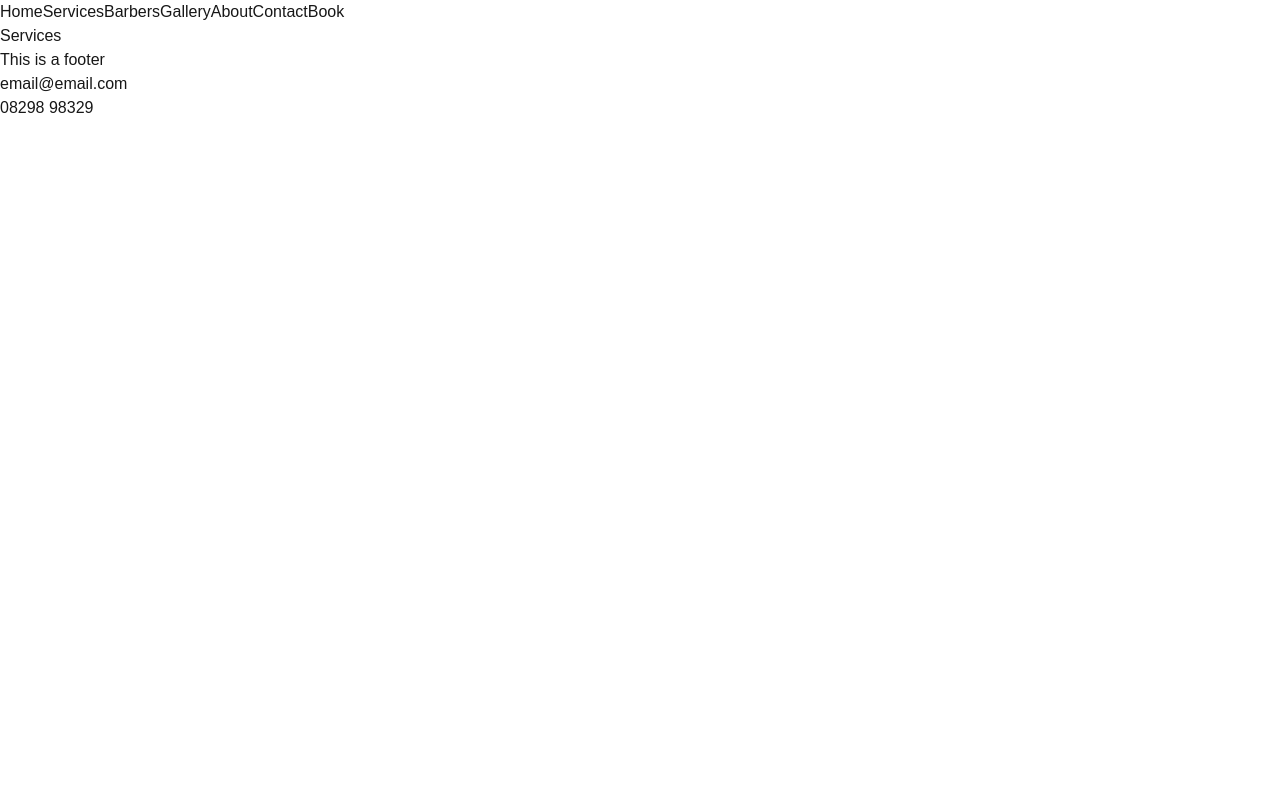
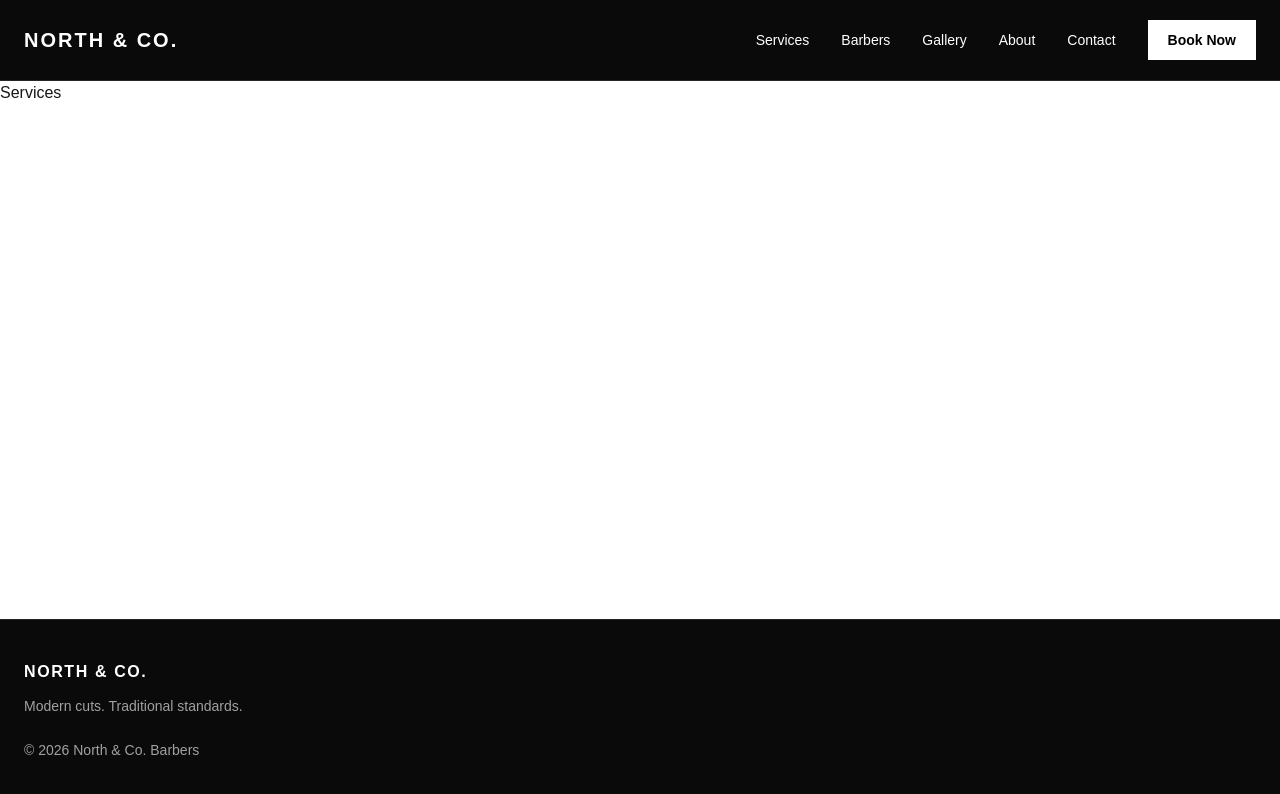
Before and after one commit to Ondrej0/co_barbers_site, a Next.js app: page /services in a window 1280 px wide. Shown: the top 794 px of the page. Built offline with nearby package versions, Linux system fonts and the light colour scheme.

Commit message:
Add styling for navbar and footer

```diff
--- a/src/app/page.tsx
+++ b/src/app/page.tsx
@@ -1,69 +1,21 @@
-import Image from "next/image";
+import Link from 'next/link'
 
 export default function Home() {
   return (
-    <div className="flex flex-col flex-1 items-center justify-center bg-zinc-50 font-sans dark:bg-black">
-      <main className="flex flex-1 w-full max-w-3xl flex-col items-center justify-between py-32 px-16 bg-white dark:bg-black sm:items-start">
-        <Image
-          className="dark:invert h-5 w-[100px]"
-          src="/next.svg"
-          alt="Next.js logo"
-          width={100}
-          height={20}
-          priority
-        />
-        <div className="flex flex-col items-center gap-6 text-center sm:items-start sm:text-left">
-          <h1 className="max-w-xs text-3xl font-semibold leading-10 tracking-tight text-black dark:text-zinc-50">
-            To get started, edit the{" "}
-            <code className="rounded bg-black/[.06] px-1.5 py-0.5 font-mono text-[0.9em] dark:bg-white/[.08]">
-              page.tsx
-            </code>{" "}
-            file.
-          </h1>
-          <p className="max-w-md text-lg leading-8 text-zinc-600 dark:text-zinc-400">
-            Looking for a starting point or more instructions? Head over to{" "}
-            <a
-              href="https://vercel.com/templates?framework=next.js&utm_source=create-next-app&utm_medium=appdir-template-tw&utm_campaign=create-next-app"
-              className="font-medium text-zinc-950 dark:text-zinc-50"
-            >
-              Templates
-            </a>{" "}
-            or the{" "}
-            <a
-              href="https://nextjs.org/learn?utm_source=create-next-app&utm_medium=appdir-template-tw&utm_campaign=create-next-app"
-              className="font-medium text-zinc-950 dark:text-zinc-50"
-            >
-              Learning
-            </a>{" "}
-            center.
-          </p>
-        </div>
-        <div className="flex flex-col gap-4 text-base font-medium sm:flex-row">
-          <a
-            className="flex h-12 w-full items-center justify-center gap-2 rounded-full bg-foreground px-5 text-background transition-colors hover:bg-[#383838] dark:hover:bg-[#ccc] md:w-[158px]"
-            href="https://vercel.com/new?utm_source=create-next-app&utm_medium=appdir-template-tw&utm_campaign=create-next-app"
-            target="_blank"
-            rel="noopener noreferrer"
-          >
-            <Image
-              className="dark:invert h-[14px] w-4"
-              src="/vercel.svg"
-              alt="Vercel logomark"
-              width={16}
-              height={14}
-            />
-            Deploy Now
-          </a>
-          <a
-            className="flex h-12 w-full items-center justify-center rounded-full border border-solid border-black/[.08] px-5 transition-colors hover:border-transparent hover:bg-black/[.04] dark:border-white/[.145] dark:hover:bg-[#1a1a1a] md:w-[158px]"
-            href="https://nextjs.org/docs?utm_source=create-next-app&utm_medium=appdir-template-tw&utm_campaign=create-next-app"
-            target="_blank"
-            rel="noopener noreferrer"
-          >
-            Documentation
-          </a>
-        </div>
-      </main>
-    </div>
+    <>
+      <section>
+        <h1>This is hero</h1>
+      </section>
+      <section>
+        <h2>service preview</h2>
+      </section>
+      <section>
+        <h2>barbers preview</h2>
+      </section>
+      <section>
+        <h2>Booking CTA</h2>
+        <Link href="/book">Book Now</Link>
+      </section>
+    </>
   );
 }
--- a/src/components/Footer.tsx
+++ b/src/components/Footer.tsx
@@ -1,9 +1,19 @@
 export function Footer() {
     return (
-        <footer>
-            <p>This is a footer</p>
-            <p>email@email.com</p>
-            <p>08298 98329</p>
+        <footer className="mt-auto border-t border-neutral-800 bg-neutral-950 text-neutral-400">
+            <div className="mx-auto max-w-7xl px-6 py-10">
+                <p className="font-semibold tracking-widest text-white uppercase">
+                    North & Co.
+                </p>
+
+                <p className="mt-3 text-sm">
+                    Modern cuts. Traditional standards.
+                </p>
+
+                <p className="mt-6 text-sm">
+                    © 2026 North & Co. Barbers
+                </p>
+            </div>
         </footer>
-    )
+    );
 }
--- a/src/components/Navbar.tsx
+++ b/src/components/Navbar.tsx
@@ -2,14 +2,30 @@ import Link from "next/link";
 
 export function Navbar() {
     return (
-        <nav>
-            <Link href="/">Home</Link>
+        <header className="border-b border-neutral-800 bg-neutral-950 text-white">
+            <nav className="mx-auto flex max-w-7xl items-center justify-between px-6 py-5">
+                <Link
+                    href="/"
+                    className="text-xl font-bold tracking-widest uppercase"
+                >
+                    North & Co.
+                </Link>
+
+                <div className="flex items-center gap-8 text-sm">
                     <Link href="/services">Services</Link>
                     <Link href="/barbers">Barbers</Link>
                     <Link href="/gallery">Gallery</Link>
                     <Link href="/about">About</Link>
                     <Link href="/contact">Contact</Link>
-            <Link href="/book">Book</Link>
+
+                    <Link
+                        href="/book"
+                        className="bg-white px-5 py-2.5 font-semibold text-black transition hover:bg-neutral-200"
+                    >
+                        Book Now
+                    </Link>
+                </div>
             </nav>
-    )
+        </header>
+    );
 }
```
Lines whose indentation alone changed are shown as unchanged.
